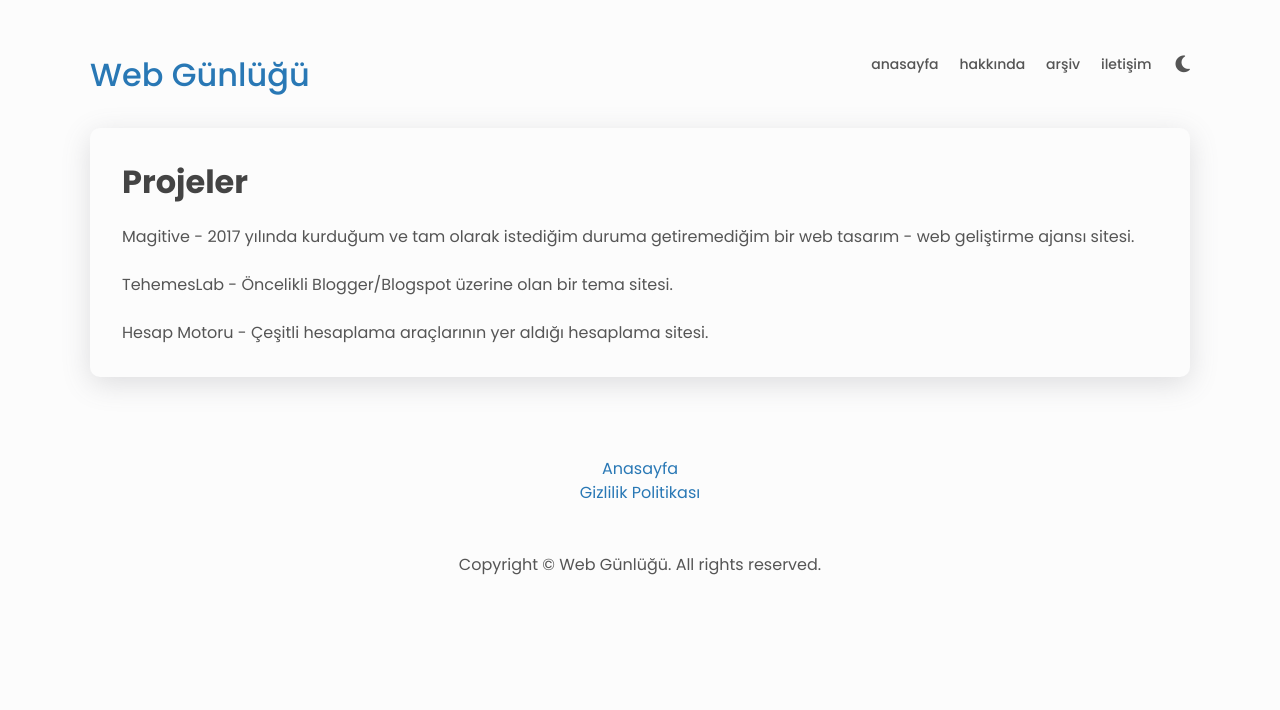
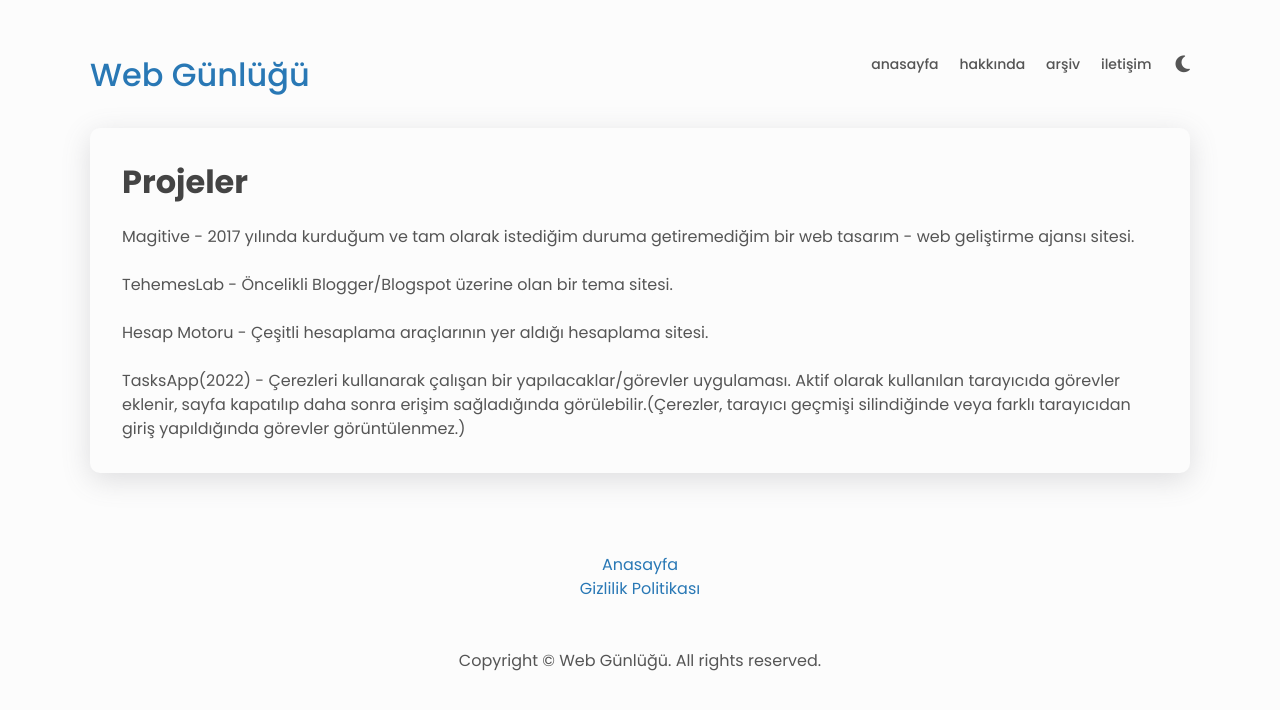
Before and after one commit to zaferzent/zaferzent.github.io, a Jekyll site: the page built from p/projeler.html, in a window 1280 px wide. Shown: the top 710 px of the page. Built offline with Jekyll 4.4.1, drawn with Linux system fonts in a browser that asks for light colours; nearby versions of some CDN libraries.

Commit message:
yeni proje eklendi

```diff
--- a/p/projeler.html
+++ b/p/projeler.html
@@ -7,4 +7,5 @@
 categories:
 permalink : /p/projeler.html
 ---
-<ul>  <li><a target="_blank" href="https://www.magitive.com" title="Magitive">Magitive</a> - 2017 yılında kurduğum ve tam olarak istediğim duruma getiremediğim bir web tasarım - web geliştirme ajansı sitesi. </li><br>  <li><a target="_blank" href="https://www.themeslab.net/" title="TehemesLab">TehemesLab</a> - Öncelikli Blogger/Blogspot üzerine olan bir tema sitesi. </li><br>   <li><a target="_blank" href="https://www.hesapmotoru.com" title="Hesap Motoru">Hesap Motoru</a> - Çeşitli hesaplama araçlarının yer aldığı hesaplama sitesi.</li>   </ul>
+<ul>  <li><a target="_blank" href="https://www.magitive.com" title="Magitive">Magitive</a> - 2017 yılında kurduğum ve tam olarak istediğim duruma getiremediğim bir web tasarım - web geliştirme ajansı sitesi. </li><br>  <li><a target="_blank" href="https://www.themeslab.net/" title="TehemesLab">TehemesLab</a> - Öncelikli Blogger/Blogspot üzerine olan bir tema sitesi. </li><br>   <li><a target="_blank" href="https://www.hesapmotoru.com" title="Hesap Motoru">Hesap Motoru</a> - Çeşitli hesaplama araçlarının yer aldığı hesaplama sitesi.</li><br><li><a target="_blank" href="https://tasksapp.blogspot.com/" title="TasksApp">TasksApp</a>(2022) - Çerezleri kullanarak çalışan bir yapılacaklar/görevler uygulaması. Aktif olarak kullanılan tarayıcıda görevler eklenir, sayfa kapatılıp daha sonra erişim sağladığında görülebilir.(Çerezler, tarayıcı geçmişi silindiğinde veya farklı tarayıcıdan giriş yapıldığında görevler görüntülenmez.) </li>
+</ul>
```
